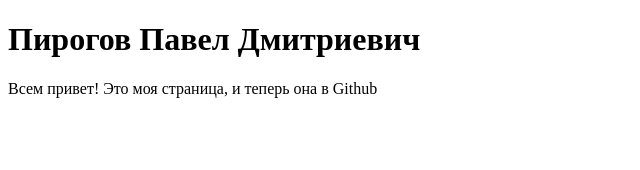
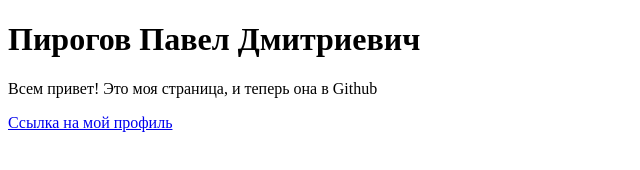
Before and after one commit to PavelPir/myLab, a plain HTML site: page index.html in a window 1280 px wide. Shown: the whole page, without its empty margins (0-640 px from the left). Drawn offline with Linux system fonts and the light colour scheme.

Commit message:
Добавление ссылки на профиль
Добавлен код на мой профиль в Цифровом университете АлтГУ.

```diff
--- a/index.html
+++ b/index.html
@@ -6,5 +6,6 @@
 <body>
 	<h1>Пирогов Павел Дмитриевич</h1>
 	<p>Всем привет! Это моя страница, и теперь она в Github</p>
+	<a href="https://portal.edu.asu.ru/user/profile.php?id=46412">Ссылка на мой профиль</a>
 </body>
 </html>
```
